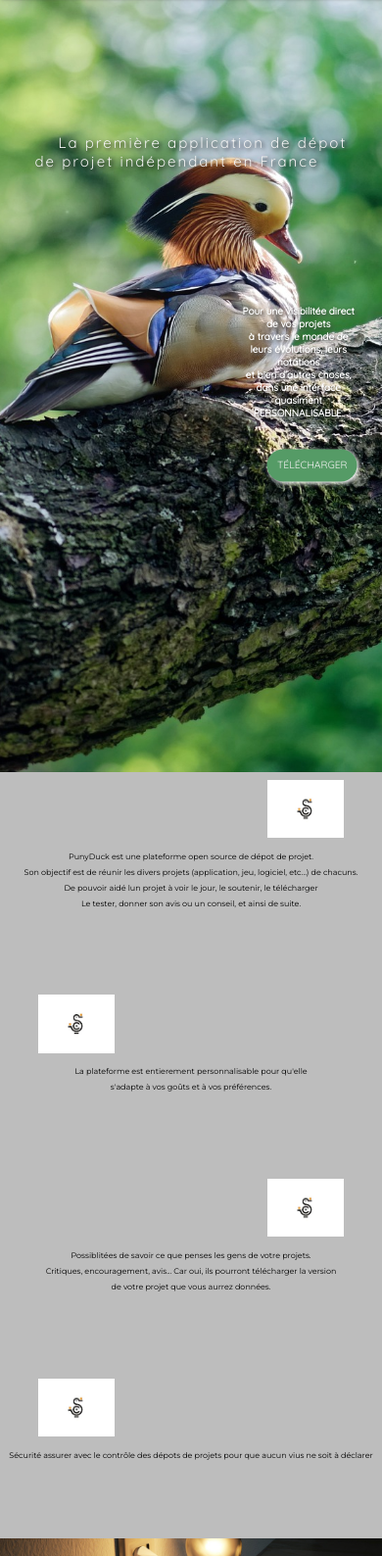
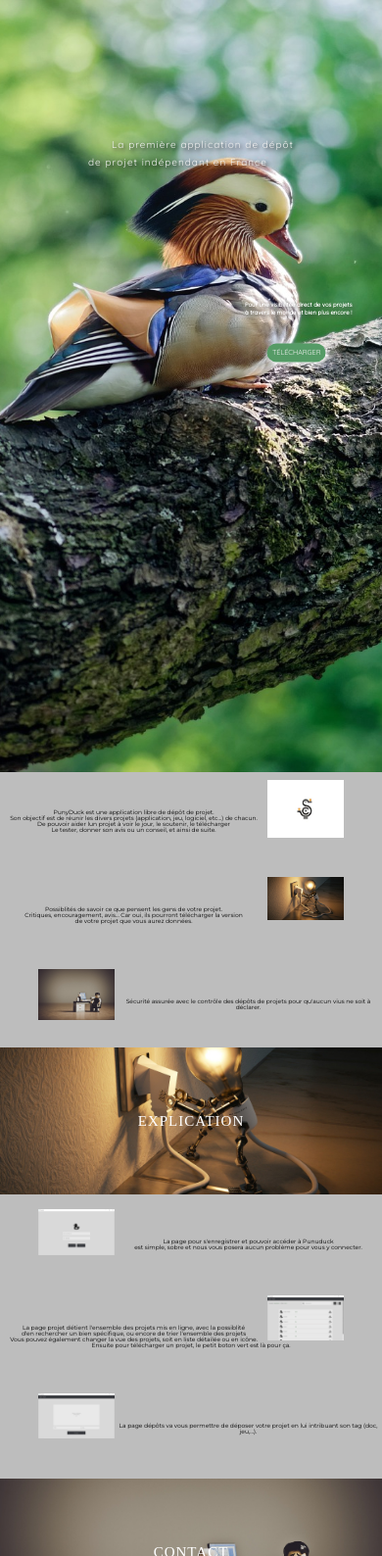
Before and after one commit to valfvo/punyduck, a plain HTML site: page src/website/index.html in a window 390 px wide. Shown: the part 56-1644 px from the top of the page at 98% size. Drawn offline with Linux system fonts and the light colour scheme.

Commit message:
Mise à jour du site

```diff
--- a/src/website/MonSite.css
+++ b/src/website/MonSite.css
@@ -248,6 +248,11 @@ i{margin-right:16px;}
     font-size: 22px;
 }
 
+.stl{
+    line-height: 200%;
+    padding: 70px 0;
+}
+
 /*PROCARD_TEST*/
 .cardbox {
     box-shadow: 0 4px 8px 0 rgba(0, 0, 0, 0.2);
@@ -397,9 +402,13 @@ button.card:hover, a.card:hover {
         font-size: 12px;
     }
 
+    .stl{
+        line-height: 100%;
+        padding: 50px 0;
+    }
 }
 
-@media(max-width: 1000px){
+@media(min-width:440px) and (max-width: 1000px){
     .title-base{
         text-align: center;
         font-family: Quicksand;
@@ -508,4 +517,124 @@ button.card:hover, a.card:hover {
     p{
         font-size: 8px;
     }
+
+    .stl{
+        line-height: 100%;
+        padding: 40px 0;
+    }
 }
+
+@media(max-width:500px){
+    .title-base{
+        text-align: center;
+        font-family: Quicksand;
+        padding: 12px 24px;
+        font-size: 10px;
+        font-weight: 25;
+        letter-spacing:1px;
+        color: #f1f1f1;
+        text-shadow: 2px 2px 4px #000000;
+    }
+
+    .title-display{
+        position:absolute;
+        top:25%;
+        left:50%;
+        transform:translate(-50%,-50%);
+        -ms-transform:translate(-50%,-50%);
+    }
+
+    ul{
+        height: auto;
+    }
+    li a{
+        font-size: 40%;
+    }
+
+    .button{
+        width: auto;
+        padding: 5px;
+        font-size: 45%;
+        margin-left: 40%;
+    }
+
+    .button span:after{
+        content: '\00bb';
+        position: absolute;
+        opacity: 0;
+        top: 0;
+        right: -10px;
+        transition: 0.5s;
+    }
+
+    .button:hover span{
+        padding-right: 10px;
+    }
+
+    .pos{
+        position:absolute;
+        width: 30%;
+        height: 30%;
+        top:55%;
+        left:73%;
+        transform:translate(-50%,-50%);
+        -ms-transform:translate(-50%,-50%);
+    }
+
+    .descriptif{
+        font-family: Quicksand;
+        font-size: 6px;
+        text-align: center;
+        text-shadow: 2px 2px 4px #474747;
+        color: rgb(255, 255, 255);
+        padding: 20px;
+        width: 100%;
+    }
+
+    .titre2{
+        font-size: 15px;
+        letter-spacing: 1px;
+    }
+    .parallax2{
+        height: 150px;
+    }
+    .parallax3{
+        height: 150px;
+    }
+
+    .par{
+        font-size: 6px;
+    }
+
+    .hs{
+        font-size: 6px;
+    }
+
+    .cardbox {
+        max-width: 100px;
+        margin-left: 4%;
+    }
+
+    .titleCard {
+        font-size: 4px;
+    }
+
+    button.card {
+        padding: 2px;
+        color: #3B4832;
+        width: 100%;
+        font-size: 6px;
+    }
+
+    a.card {
+        font-size: 6px;
+    }
+
+    p{
+        font-size: 6px;
+    }
+    .stl{
+        line-height: 100%;
+        padding: 30px 0;
+    }
+}
--- a/src/website/index.html
+++ b/src/website/index.html
@@ -20,41 +20,33 @@
 
     <div class="parallax1" id="home">
         <div class="title-display" style="white-space:nowrap;">
-            <span class="title-base title-anim">La première application de dépot <br> de projet indépendant en France </span>
+            <span class="title-base title-anim">La première application de dépôt <br> de projet indépendant en France </span>
         </div>
         <div class="pos title-anim"><h3 class="descriptif">Pour une visibilitée direct de vos projets<br>
-            à travers le monde de leurs évolutions, leurs notations<br>
-            et bien d'autres choses, dans une intérface quasiment<br>
-            PERSONNALISABLE.</h3>
+            à travers le monde et bien plus encore !</h3>
         <button class="button" style="vertical-align:middle">
         <span><a href="punyduck-master.zip" download="punyduck-master.zip">TÉLÉCHARGER</a></span></button></div>
     </div>
 
     <div class ="par">
         <img src="image4.jpg" alt="duck" style="width:20%;height: 20%;float:right;margin-right: 10%;">
-        <div style="line-height: 200%;padding: 70px 0;">
-        PunyDuck est une plateforme open source de dépot de projet.<br>
-        Son objectif est de réunir les divers projets (application, jeu, logiciel, etc...) de chacuns.<br>
-        De pouvoir aidé lun projet à voir le jour, le soutenir, le télécharger<br>
+        <div class="stl">
+        PunyDuck est une application libre de dépôt de projet.<br>
+        Son objectif est de réunir les divers projets (application, jeu, logiciel, etc...) de chacun.<br>
+        De pouvoir aider lun projet à voir le jour, le soutenir, le télécharger<br>
         Le tester, donner son avis ou un conseil, et ainsi de suite.
     </div></div>
     <div class ="par">
-        <img src="image4.jpg" alt="duck" style="width:20%;height: 20%;float:left;margin-left: 10%">
-        <div style="line-height: 200%;padding: 70px 0;">
-        La plateforme est entierement personnalisable pour qu'elle <br>
-        s'adapte à vos goûts et à vos préférences.<br>
+        <img src="image1.jpg" alt="duck" style="width:20%;height: 20%;float:right;;margin-right: 10%">
+        <div class="stl">
+        Possiblités de savoir ce que pensent les gens de votre projet.<br>
+        Critiques, encouragement, avis... Car oui, ils pourront télécharger la version<br>
+        de votre projet que vous aurez données.
     </div></div>
     <div class ="par">
-        <img src="image4.jpg" alt="duck" style="width:20%;height: 20%;float:right;;margin-right: 10%">
-        <div style="line-height: 200%;padding: 70px 0;">
-        Possiblitées de savoir ce que penses les gens de votre projets.<br>
-        Critiques, encouragement, avis... Car oui, ils pourront télécharger la version<br>
-        de votre projet que vous aurrez données.
-    </div></div>
-    <div class ="par">
-        <img src="image4.jpg" alt="duck" style="width:20%;height: 20%;float:left;;margin-left: 10%">
-        <div style="line-height: 200%;padding: 70px 0;">
-        Sécurité assurer avec le contrôle des dépots de projets pour que aucun vius ne soit à déclarer
+        <img src="image2.jpg" alt="duck" style="width:20%;height: 20%;float:left;;margin-left: 10%">
+        <div class="stl">
+        Sécurité assurée avec le contrôle des dépôts de projets pour qu'aucun vius ne soit à déclarer.
     </div></div>
 
 
@@ -65,11 +57,25 @@
     </div>
 
     <div class ="par">
-        On devra juste expliquer avec différent screen comment fonctionne le client.<br>
-        Une partie sera donc générale, puis chaque autre décrira sont contenu.<br>
-        Par exemple sur la page projet montrer comment en mettre un en ligne <br>
-        Puis sur celle de la personnalisation, comment changer certains emplacement.<br>
-        Tout cela suivie de screen bien agencé.
+        <div class ="par">
+            <img src="image5.png" alt="duck" style="width:20%;height: 20%;float:left;margin-left: 10%">
+            <div class="stl">
+            La page pour s'enregistrer et pouvoir accéder à Punuduck<br>
+            est simple, sobre et nous vous posera aucun problème pour vous y connecter.<br>
+        </div></div>
+        <div class ="par">
+            <img src="image6.png" alt="duck" style="width:20%;height: 20%;float:right;;margin-right: 10%">
+            <div class="stl">
+            La page projet détient l'ensemble des projets mis en ligne, avec la possiblité<br>
+            d'en rechercher un bien spécifique, ou encore de trier l'ensemble des projets<br>
+            Vous pouvez également changer la vue des projets, soit en liste détailée ou en icône.<br>
+            Ensuite pour télécharger un projet, le petit boton vert est là pour ça.
+        </div></div>
+        <div class ="par">
+            <img src="image7.png" alt="duck" style="width:20%;height: 20%;float:left;;margin-left: 10%">
+            <div class="stl">
+            La page dépôts va vous permettre de déposer votre projet en lui intribuant son tag (doc, jeu,...).
+        </div></div>
     </div>
 
     <div class="parallax2" id="contact">
```
Also changed, not shown: src/website/image5.png (added), src/website/image6.png (added), src/website/image7.png (added).
